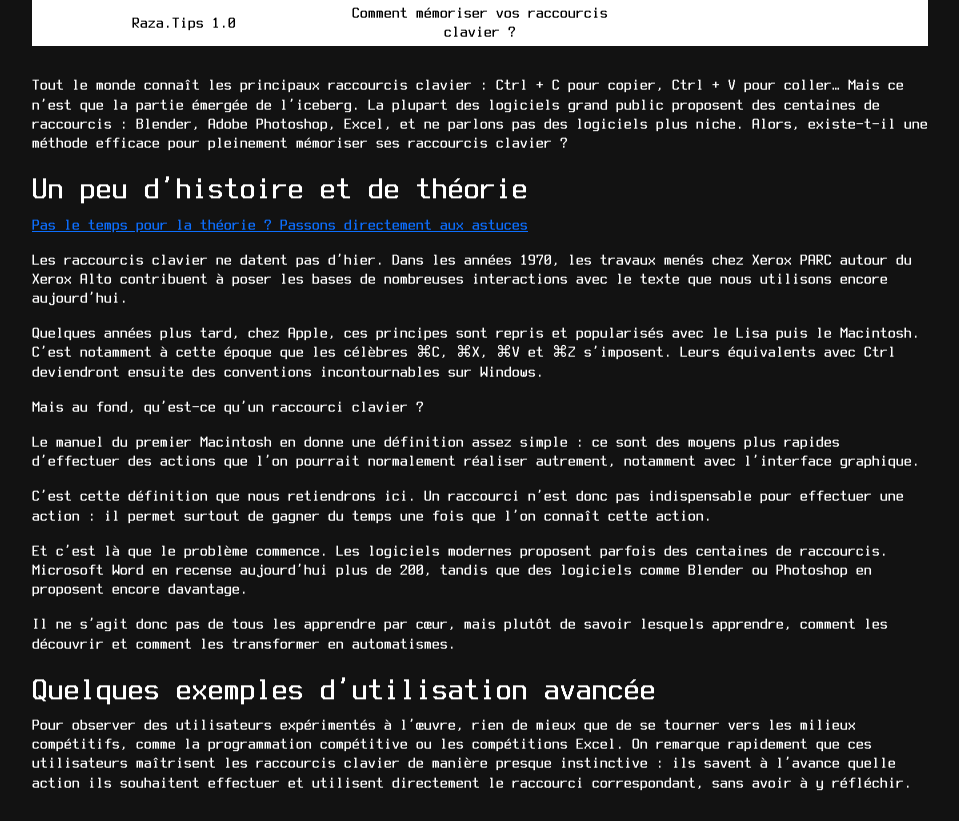
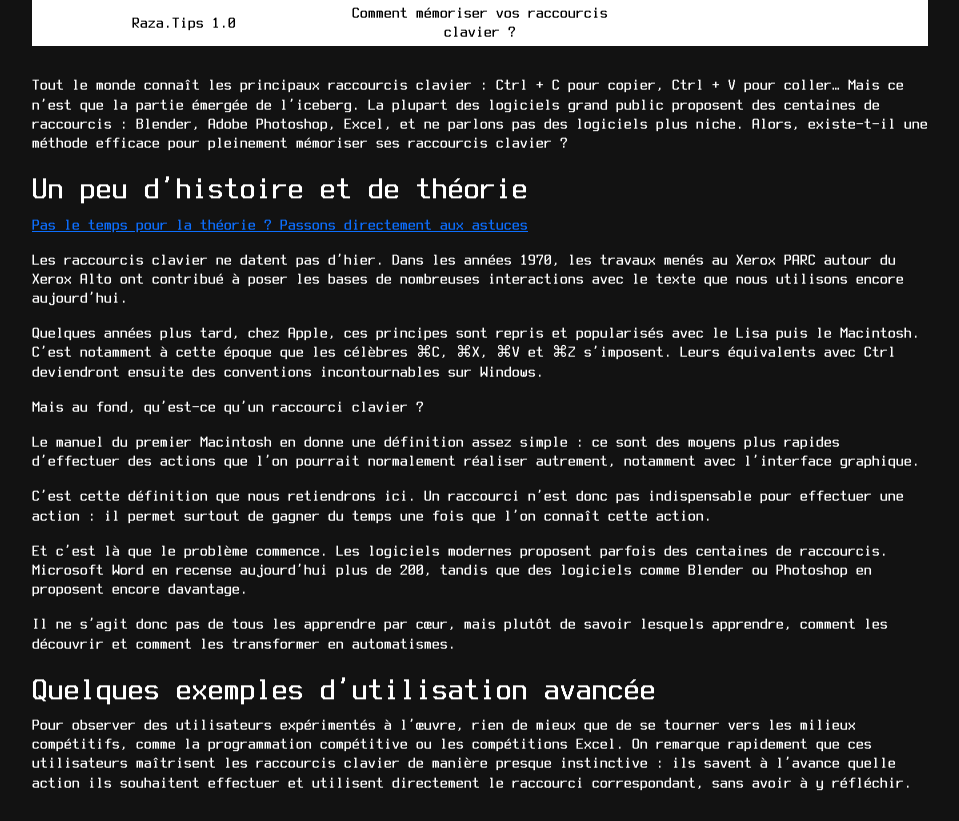
Before and after one commit to Razaaaaaaa/razaaaaaaa.github.io, a Jekyll site: the page built from _posts/2026-08-23-raccourci-clavier.md, in a window 1280 px wide and 900 px high, cut to the strip 0-821 px from the top of the window. Shown: the whole strip, without its empty margins (160-1119 px from the left). Built offline with Jekyll 4.4.1, drawn with Linux system fonts in a browser that asks for light colours.

Commit message:
fix(raccourci-clavier): correction d'une erreur de conjugaison

```diff
--- a/_posts/2026-08-23-raccourci-clavier.md
+++ b/_posts/2026-08-23-raccourci-clavier.md
@@ -10,8 +10,7 @@
 ## Un peu d'histoire et de théorie
 [Pas le temps pour la théorie ? Passons directement aux astuces](#mes-astuces)
 
-
-Les raccourcis clavier ne datent pas d’hier. Dans les années 1970, les travaux menés chez Xerox PARC autour du Xerox Alto contribuent à poser les bases de nombreuses interactions avec le texte que nous utilisons encore aujourd’hui.
+Les raccourcis clavier ne datent pas d’hier. Dans les années 1970, les travaux menés au Xerox PARC autour du Xerox Alto ont contribué à poser les bases de nombreuses interactions avec le texte que nous utilisons encore aujourd’hui.
 
 Quelques années plus tard, chez Apple, ces principes sont repris et popularisés avec le Lisa puis le Macintosh. C’est notamment à cette époque que les célèbres ⌘C, ⌘X, ⌘V et ⌘Z s’imposent. Leurs équivalents avec Ctrl deviendront ensuite des conventions incontournables sur Windows.
 
```
